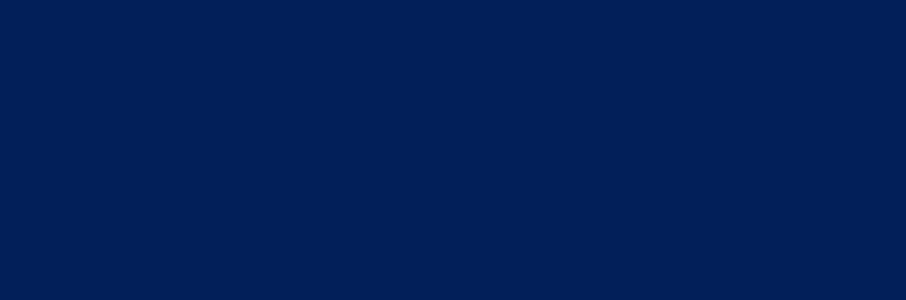
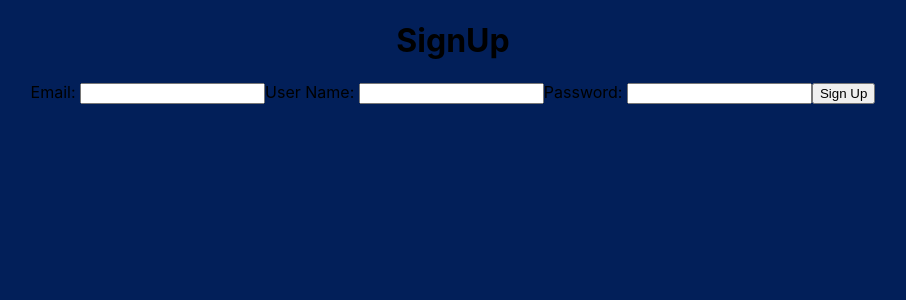
Before and after one commit to nh9686ay/jellyjam-client-side, a React (Create React App) app: page /signup in a window 1280 px wide. Before the commit this address had no page. Shown: the top 300 px of the page, without its empty margins (187-1093 px from the left). Built offline with nearby package versions, Linux system fonts and the light colour scheme; a web font is replaced by a local one.

Commit message:
setup signup form value goes to useState

```diff
--- a/src/App.js
+++ b/src/App.js
@@ -5,6 +5,7 @@ import HomePage from './pages/HomePage';
 import SearchPage from './pages/SearchPage';
 import { Routes, Route} from 'react-router-dom';
 import AlbumById from './pages/AlbumById';
+import SignUp from './pages/SignUp';
 
 import './assets/css/App.css';
 
@@ -17,6 +18,7 @@ function App() {
 
             <Route path="/" element={<HomePage />}></Route>
             <Route path="/search" element={<SearchPage />}></Route>
+            <Route path="/signup" element={<SignUp />}></Route>
             <Route path="/album" element={<AlbumById />}></Route>
 
         </Routes>
--- /dev/null
+++ b/src/pages/SignUp.js
@@ -0,0 +1,51 @@
+import React, { useState }from 'react'
+
+function SignUp() {
+
+    const formStructure = {
+        email: '',
+        userName: '',
+        password: '',
+    }
+
+    const [signUpForm, setSignUpForm] = useState(formStructure)
+    const [signUpData, setSignUpData] = useState([])
+
+    const handleSignUpChange = (e) => {
+        setSignUpForm({ ...signUpForm, [e.target.id]: e.target.value })
+    }
+    const handleSignUpSubmit = async (e) => {
+        e.preventDefault()
+        const dataCopy = [...signUpData]
+        dataCopy.push(signUpForm)
+        await setSignUpData(dataCopy)
+        console.log(signUpForm)
+        //then send signUpData to api server
+    }
+
+    if(signUpData.length) {
+        console.log(signUpData)
+        //axios post here to server
+    }
+
+    return (
+        <div>
+            <h1>SignUp</h1>
+
+            <form onSubmit={handleSignUpSubmit} onChange={handleSignUpChange}>
+                <label htmlFor="email">Email: </label>
+                <input type="text" id="email" defaultValue={signUpForm.email} ></input>
+
+                <label htmlFor="userName">User Name: </label>
+                <input type="text" id="userName" defaultValue={signUpForm.userName} ></input>
+
+                <label htmlFor="password">Password: </label>
+                <input type="text" id="password" defaultValue={signUpForm.password} ></input>
+                <button type="submit">Sign Up</button>
+            </form>
+
+        </div>
+    )
+}
+
+export default SignUp
```
